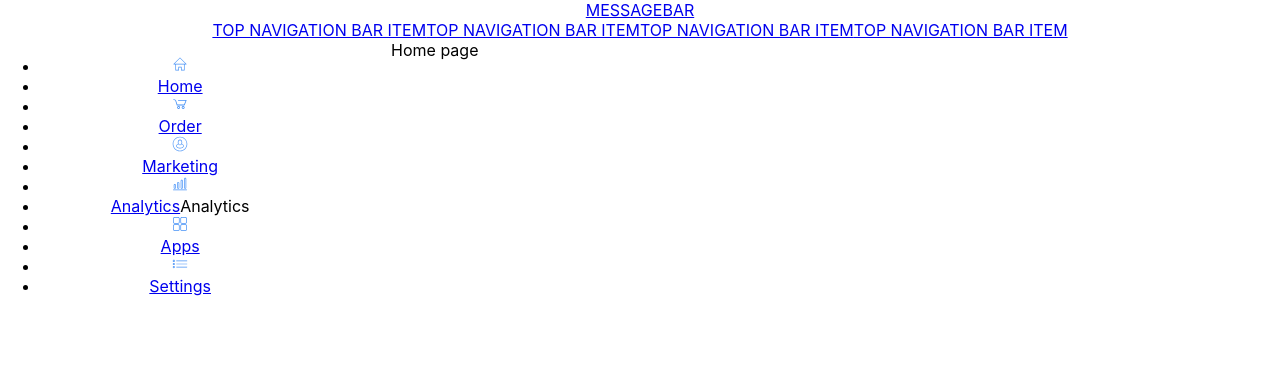
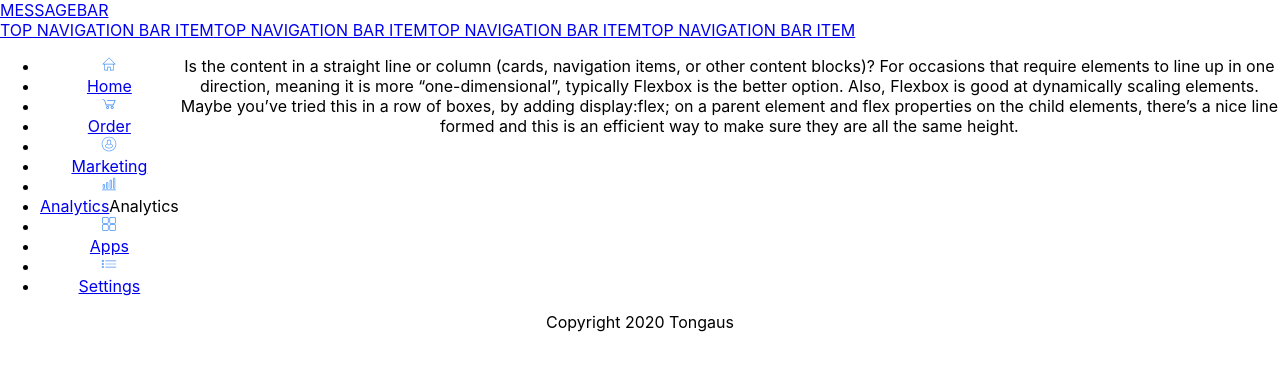
Before and after one commit to appcoreopc/tongaus, a React (Create React App) app in the folder tongaus/: page / in a window 1280 px wide. Shown: the top 370 px of the page. Built offline with nearby package versions, Linux system fonts and the light colour scheme.

Commit message:
added css grid setup

```diff
--- a/tongaus/src/App.css
+++ b/tongaus/src/App.css
@@ -61,6 +61,7 @@
   grid-row: 1 / 2;
   color: #9f9c9c;
   text-transform: uppercase;
+  display : flex;
 }
 
 .headerNavigation {
@@ -69,6 +70,7 @@
   grid-row: 2 / 3;
   color: #9f9c9c;
   text-transform: uppercase;
+  display : flex;
 }
 
 .sidenav {
@@ -80,7 +82,11 @@
 .workspace {
 
   grid-column: 2 / 4;
-  grid-row: 3 ;
+  grid-row: 3;
+}
 
+.footer {
+  grid-column: 1 / 4;
+  grid-row: 6 / 7;
 
 }
--- a/tongaus/src/App.tsx
+++ b/tongaus/src/App.tsx
@@ -3,6 +3,7 @@ import { BrowserRouter as Router, Switch, Route} from "react-router-dom";
 import { Provider } from 'react-redux';
 import { createStore } from 'redux';
 import rootReducer from "./components/leftnavigation/reducer";
+import  Footer  from "./components/footer";
 
 import './App.css';
 import loadable from '@loadable/component'
@@ -27,6 +28,8 @@ const App = () => {
 
               <TopMessageBar/>
               <TopNavigation/>
+
+
               <Router>
 
               <LeftNavigation/>
@@ -45,7 +48,14 @@ const App = () => {
                 </Switch>
               </div>
             </Router>
+
+
+      <Footer/>
+
+
+
           </div>
+
 
       </Provider>
     );
--- /dev/null
+++ b/tongaus/src/components/footer/index.tsx
@@ -0,0 +1,10 @@
+import React from "react";
+
+const Footer = () => {
+
+    return <div className="footer">
+        <div>Copyright 2020 Tongaus</div>
+    </div>
+}
+
+export default Footer;
--- a/tongaus/src/components/leftnavigation/index.tsx
+++ b/tongaus/src/components/leftnavigation/index.tsx
@@ -96,7 +96,7 @@ const mapDispatchToProps = (dispatch:any) => ({
     loadMarketingPage:() => dispatch(Marketing_Page_Load('')),
     loadAnalyticsPage:() => dispatch(Analytics_Page_Load('')),
     loadAppPage: () => dispatch(App_Page_Load('')),
-    loadSettingPage: () => dispatch(Settings_Page_Load(''))
+    loadSettingsPage: () => dispatch(Settings_Page_Load(''))
 })
 
 export default connect(mapStateToProps, mapDispatchToProps)(LeftNavigationSection);
--- a/tongaus/src/components/topnavigation/index.tsx
+++ b/tongaus/src/components/topnavigation/index.tsx
@@ -3,7 +3,7 @@ import { connect } from 'react-redux';
 
 const TopNavigationBar = ({dispatch}:any) => (
 
-    <header className="headerNavigation">
+   <header className="headerNavigation">
 
       <div className="nav-topbar"/>
 
--- a/tongaus/src/scenes/home/index.tsx
+++ b/tongaus/src/scenes/home/index.tsx
@@ -3,7 +3,8 @@ import React from "react";
 const Home = () => (
 
 <div className="workspace">
-        Home page
+
+<p>Is the content in a straight line or column (cards, navigation items, or other content blocks)? For occasions that require elements to line up in one direction, meaning it is more “one-dimensional”, typically Flexbox is the better option. Also, Flexbox is good at dynamically scaling elements. Maybe you’ve tried this in a row of boxes, by adding display:flex; on a parent element and flex properties on the child elements, there’s a nice line formed and this is an efficient way to make sure they are all the same height. </p>
 </div>
 
 )
--- a/tongaus/src/scenes/setup/index.tsx
+++ b/tongaus/src/scenes/setup/index.tsx
@@ -2,7 +2,7 @@ import React from "react";
 
 const Setup = () => (
 
-<div className="App">
+<div className="workspace">
         Setup page page
 </div>
 )
```
